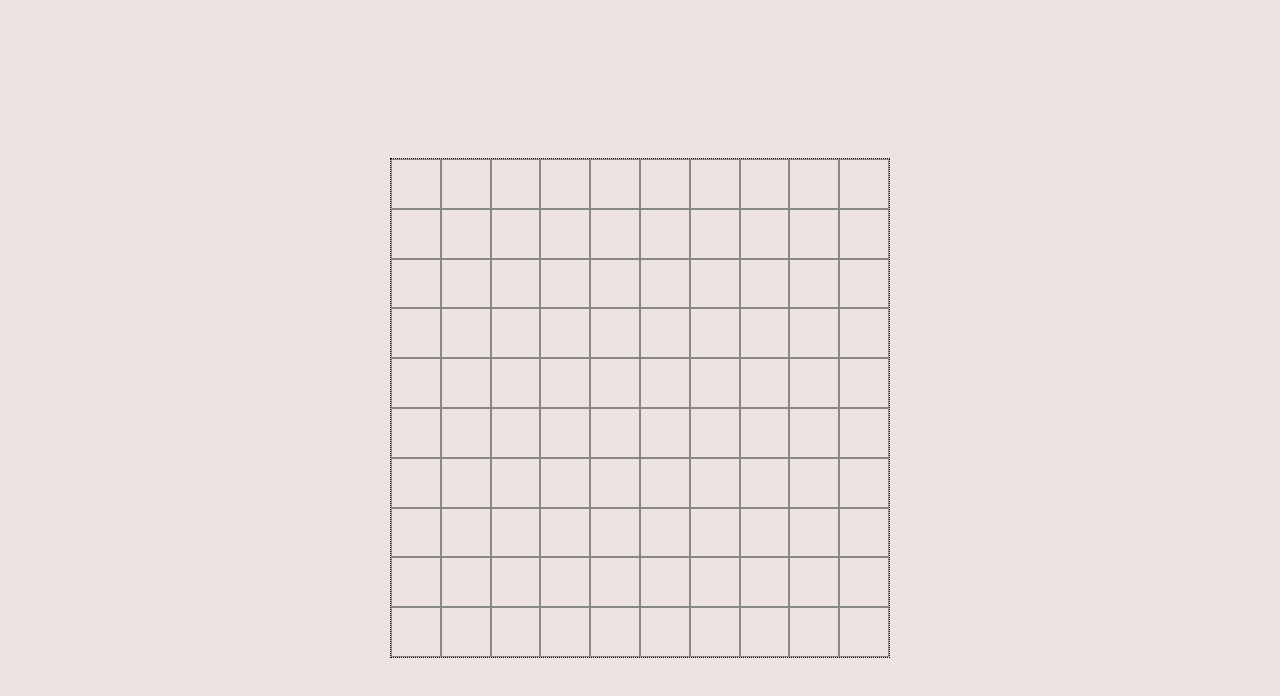
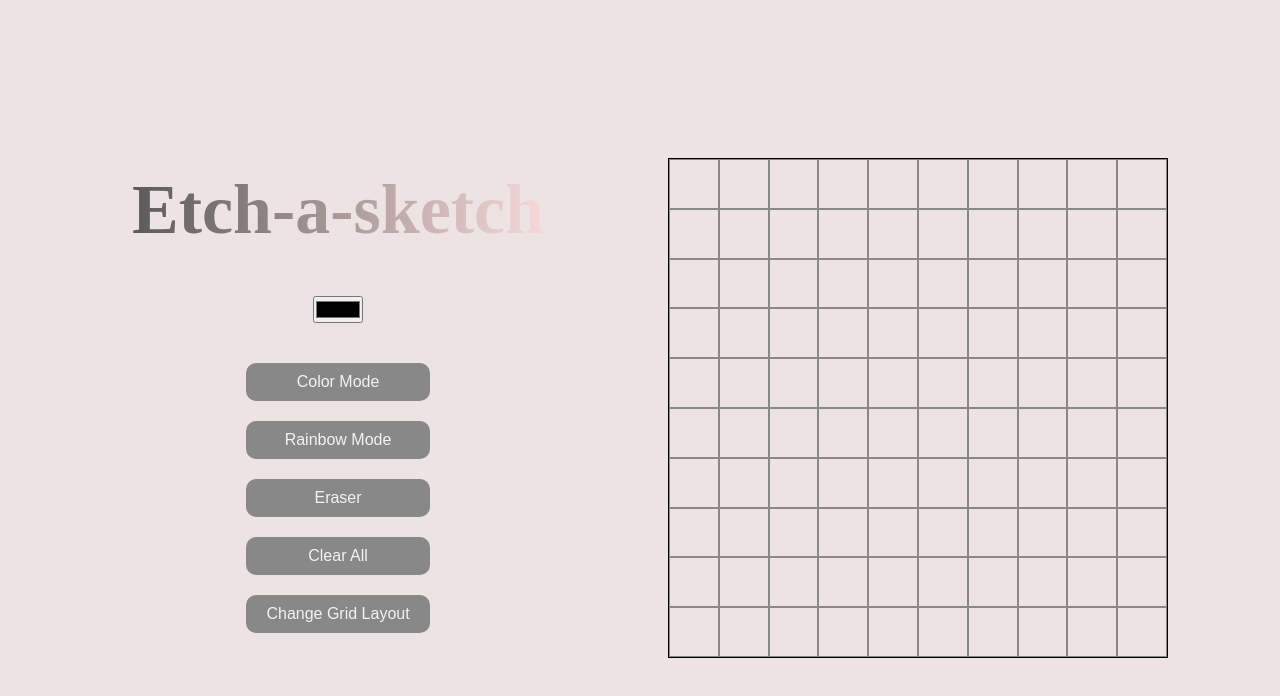
Before and after one commit to razanismai1/etch-a-sketch, a plain HTML site: page index.html in a window 1280 px wide. Drawn offline with Linux system fonts and the light colour scheme.

Commit message:
Add section for functionality buttons

```diff
--- a/index.html
+++ b/index.html
@@ -7,6 +7,17 @@
     <link rel="stylesheet" href="styles.css" />
   </head>
   <body>
+    <div class="section">
+      <h1>Etch-a-sketch</h1>
+      <input type="color" id="favcolor" value="#fff" />
+      <div class="buttons">
+        <button class="color-mode btn">Color Mode</button>
+        <button class="rainbow-mode btn">Rainbow Mode</button>
+        <button class="eraser-btn btn">Eraser</button>
+        <button class="clear-btn btn">Clear All</button>
+        <button class="change-btn btn">Change Grid Layout</button>
+      </div>
+    </div>
     <div class="main-container"></div>
     <script src="scripts.js"></script>
   </body>
--- a/styles.css
+++ b/styles.css
@@ -22,10 +22,53 @@ body {
   flex-direction: column;
   width: 500px;
   height: 500px;
-  border: 1px hsl(0, 0%, 0%) dotted;
+  border: 1px hsl(0, 0%, 0%) solid;
 }
 
 .each-box {
   border: 0.3px #888 solid;
   flex-grow: 1;
 }
+
+h1 {
+  font-size: 70px;
+  font-weight: 600;
+  background-image: linear-gradient(to left, #f7d8d8, #5b5a5a);
+  color: transparent;
+  background-clip: text;
+  -webkit-background-clip: text;
+}
+
+.section {
+  padding: 20px;
+  display: flex;
+  flex-direction: column;
+  align-items: center;
+  margin-top: -50px;
+}
+
+#favcolor {
+  margin-bottom: 30px;
+}
+
+.buttons {
+  display: flex;
+  flex-direction: column;
+}
+
+/* utility classes */
+
+.btn {
+  background-color: #888;
+  padding: 10px 20px;
+  border-radius: 10px;
+  margin: 10px 0;
+  color: rgb(243, 243, 243);
+  border: none;
+  transition: 0.5s;
+  font-size: 16px;
+}
+
+.btn:hover {
+  background-color: #6d6c6c;
+}
```
